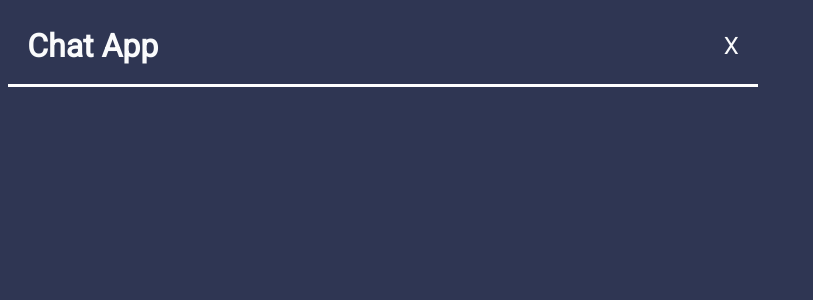
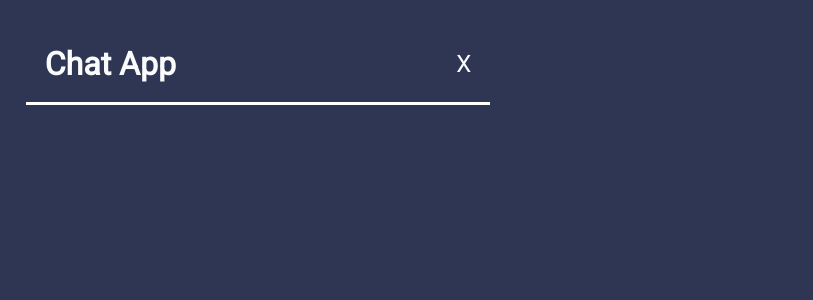
Before and after one commit to cmdcjones/chat-app, a React (Vite) app: page / in a window 1280 px wide. Shown: the top 300 px of the page, without its empty margins (0-813 px from the left). Built offline with nearby package versions, Linux system fonts and the light colour scheme.

Commit message:
set padding; border for visual

```diff
--- a/src/App.css
+++ b/src/App.css
@@ -1,5 +1,6 @@
 .container {
-  max-width: 750px;
+  max-width: 500px;
+  padding: 1.1em;
 }
 
 .header {
@@ -14,3 +15,10 @@
 .header span {
   font-size: 1.5em;
 }
+
+.message-container {
+  margin: 15px 0;
+  max-height: 750px;
+  border: 3px solid red;
+  padding: 1em;
+}
```
